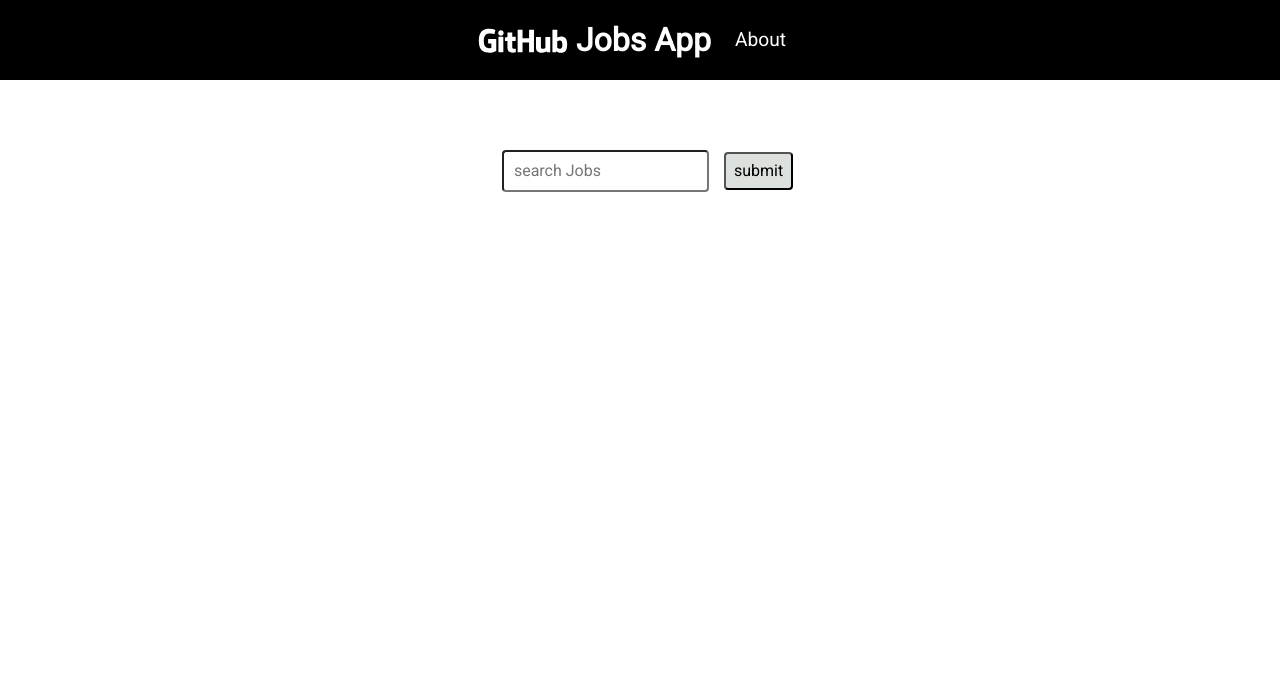
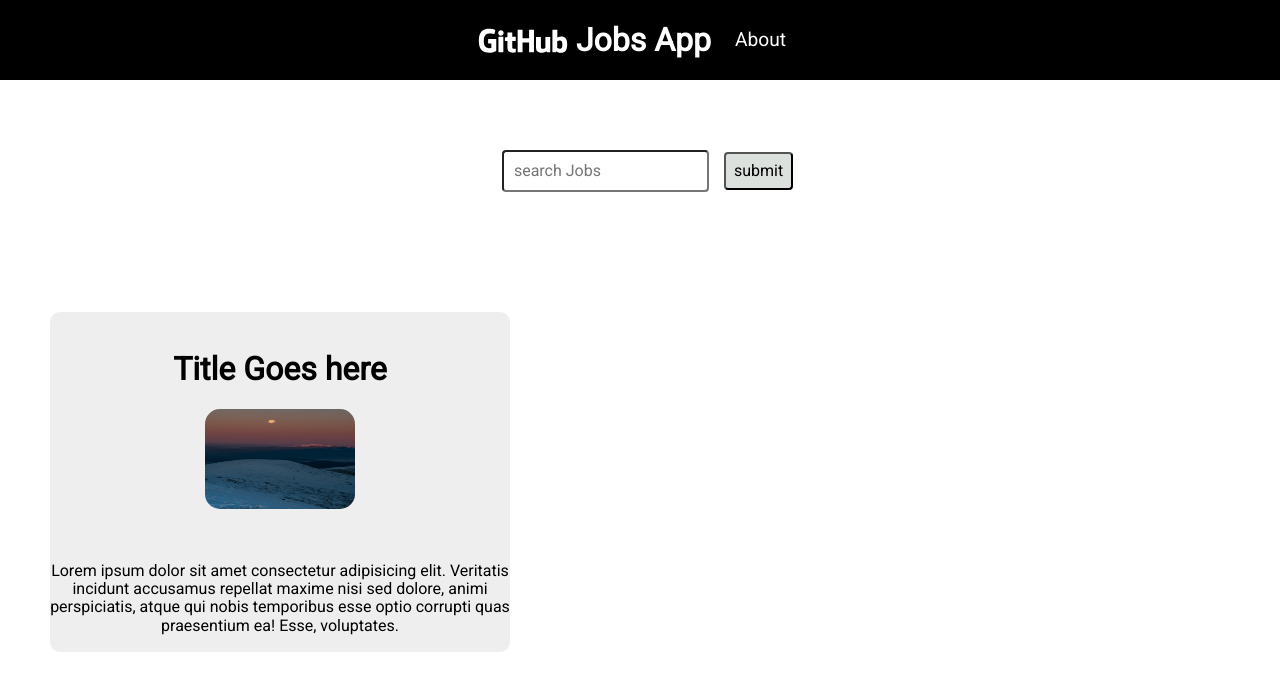
Before and after one commit to luke-h1/react-github-jobs, a React (Create React App) app: page / in a window 1280 px wide. Shown: the top 690 px of the page. Built offline with nearby package versions, Linux system fonts and the light colour scheme.

Commit message:
Finish card

```diff
--- a/src/components/Form/Form.jsx
+++ b/src/components/Form/Form.jsx
@@ -16,10 +16,22 @@
         setError(false)
       },1000)
     }else {
-      // get the data
-      setLoading(true);
+      fetchData(text);
     }
   };
+
+const fetchData = async (text) => {
+  setLoading(true);
+  const API_URL = `https://cors-anywhere.herokuapp.com/https://jobs.github.com/positions.json?description=${text}`;
+  const res = await fetch(API_URL);
+  const json = await res.json();
+  console.log(json);
+  setLoading(false);
+  // json.forEach((job) => (
+  //   // <JobCard job={job} key={job.id} />
+  // ))
+}
+
 
   const onChange = (e) => {
     setText(e.target.value ? e.target.value : '');
--- /dev/null
+++ b/src/components/JobCard/JobCard.jsx
@@ -0,0 +1,26 @@
+import React from 'react';
+import './JobCard.scss';
+import testImage from '../../test.jpeg';
+const JobCard = (props) => {
+  return (
+    <>
+      <div className="job-wrapper">
+        <div className="job-container">
+          <h1 className="job-title">Title Goes here</h1>
+          <div className="img-container">
+            <img src={testImage} className='img' alt='company logo'/>
+          </div>
+          <div className="job-desc">
+            <p>
+              Lorem ipsum dolor sit amet consectetur adipisicing elit. Veritatis
+              incidunt accusamus repellat maxime nisi sed dolore, animi
+              perspiciatis, atque qui nobis temporibus esse optio corrupti quas
+              praesentium ea! Esse, voluptates.
+            </p>
+          </div>
+        </div>
+      </div>
+    </>
+  );
+};
+export default JobCard;
--- /dev/null
+++ b/src/components/JobCard/JobCard.scss
@@ -0,0 +1,36 @@
+.job-wrapper {
+  display: grid;
+  grid-template-columns: repeat(2, 1fr);
+  grid-gap: 10px;
+  padding: 50px;
+}
+
+.job-container {
+  display: flex;
+  flex-direction: column;
+  justify-content: center;
+  align-items: center;
+  width: 460px;
+  height: 340px;
+  border-radius: 10px;
+  background-color: #eee;
+}
+
+.img-container {
+  margin-bottom: 3rem;
+}
+
+.img {
+  border-radius: 15px;
+  margin: 0 auto;
+  width: 150px;
+  height: 100px;
+}
+
+.job-desc {
+  max-height: 500px;
+  p {
+    max-height: 100%;
+    text-align: center;
+  }
+}
--- a/src/pages/Home/Home.jsx
+++ b/src/pages/Home/Home.jsx
@@ -1,11 +1,13 @@
 import React from 'react';
 import Header from '../../components/Header/Header';
 import Form from '../../components/Form/Form';
+import JobCard from '../../components/JobCard/JobCard';
 const Home = () => {
   return (
     <>
       <Header />
       <Form />
+      <JobCard />
     </>
   );
 };
```
Also changed, not shown: src/test.jpeg (added).
